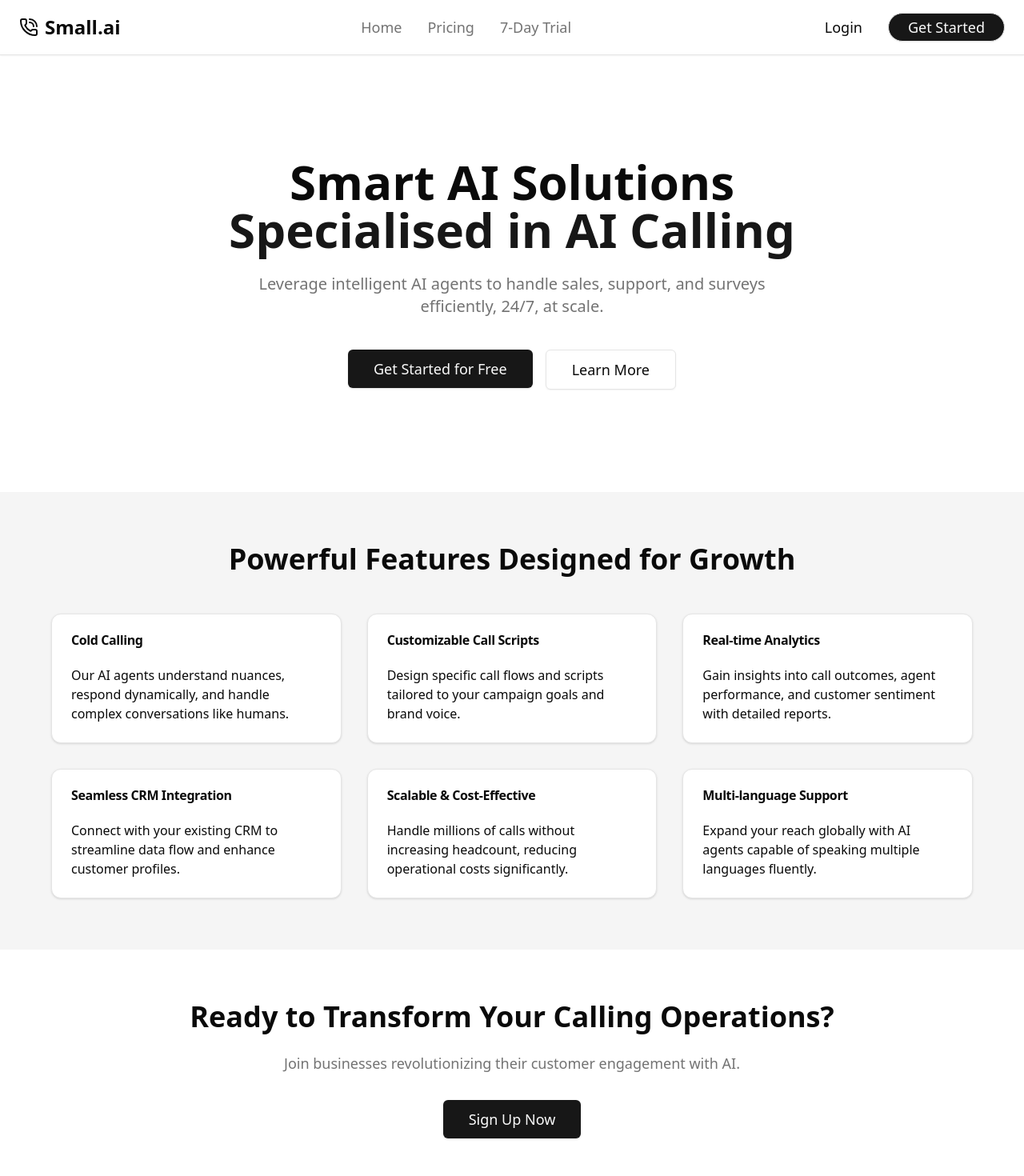
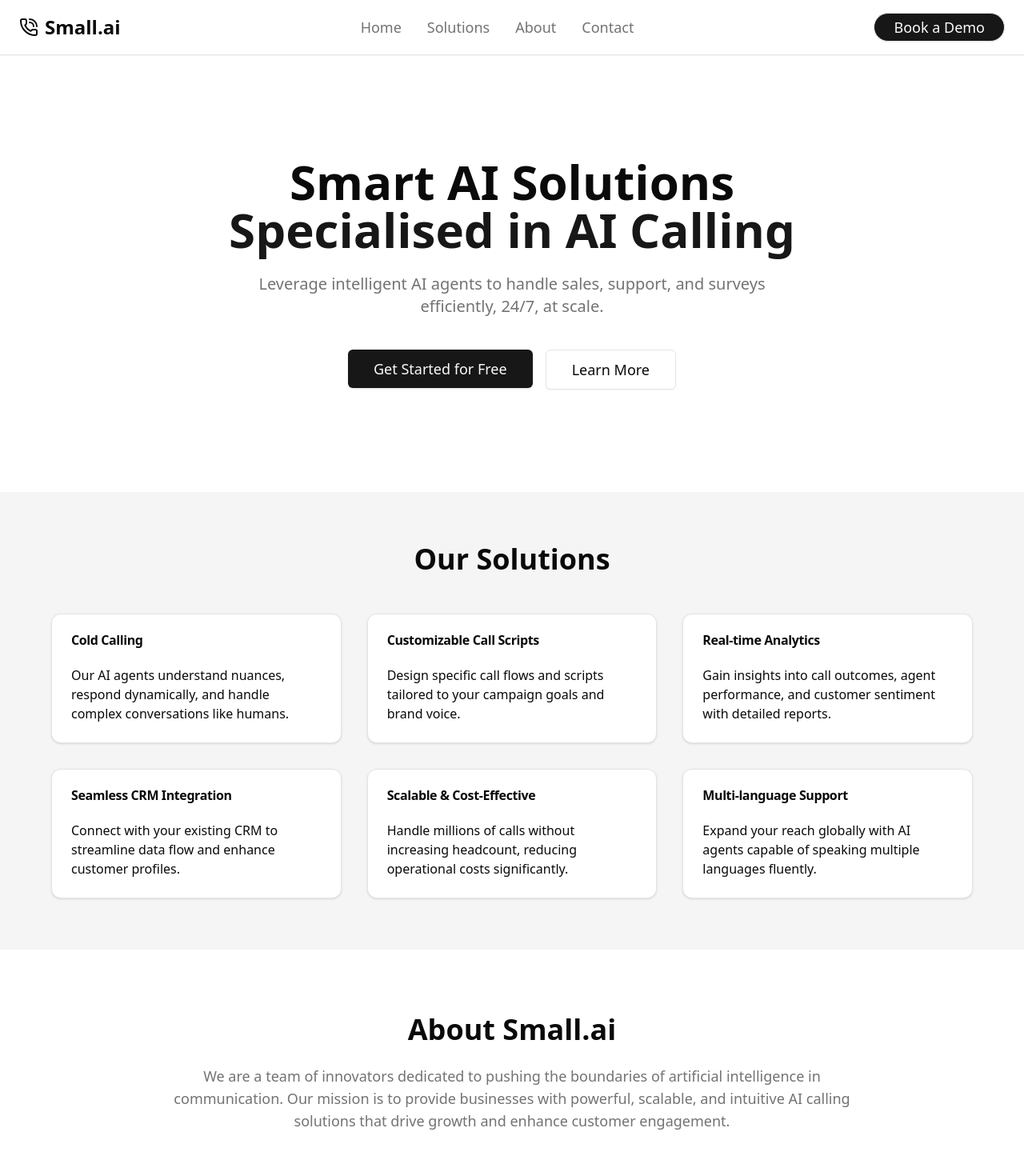
Before and after one commit to prtkahlwt/ai-calling-bolna, a Next.js app: page / in a window 1280 px wide. Shown: the top 1470 px of the page at 80% size. Built offline with nearby package versions, Linux system fonts and the light colour scheme.

Commit message:
Update Navbar and apply scrolling

```diff
--- a/src/app/globals.css
+++ b/src/app/globals.css
@@ -5,6 +5,15 @@
 
 
 @layer base {
+  html {
+    @apply scroll-smooth; /* Or you can write scroll-behavior: smooth; */
+  }
+  * {
+    @apply border-border;
+  }
+  body {
+    @apply bg-background text-foreground;
+  }
   :root {
 
     --background: 0 0% 100%;
--- a/src/app/page.tsx
+++ b/src/app/page.tsx
@@ -3,13 +3,13 @@ import Image from "next/image";
 import Link from "next/link";
 import { Button } from "@/components/ui/button";
 import { Card, CardHeader, CardTitle, CardContent } from "@/components/ui/card";
-// Navbar and Footer imports are removed as they are in layout.tsx
 
 export default function HomePage() {
   return (
     <div className="flex flex-col items-center bg-background text-foreground font-[var(--font-geist-sans)]">
-      {/* Hero Section */}
-      <section className="relative w-full py-20 text-center md:py-32 overflow-hidden px-4">
+
+      {/* Hero Section - ID for "Home" link */}
+      <section id="home" className="relative w-full py-20 text-center md:py-32 overflow-hidden px-4">
         <div className="container mx-auto max-w-4xl z-10 relative">
           <h1 className="text-4xl md:text-6xl font-bold leading-tight mb-6">
             Smart AI Solutions <span className="text-primary">Specialised in AI Calling</span>
@@ -19,112 +19,77 @@ export default function HomePage() {
           </p>
           <div className="flex flex-col sm:flex-row gap-4 justify-center">
             <Link href="/signup" passHref>
-              <Button size="lg" className="px-8 py-6 text-lg"> {/* This button should remain primary/dark */}
+              <Button size="lg" className="px-8 py-6 text-lg">
                 Get Started for Free
               </Button>
             </Link>
-            <Link href="#features" passHref>
+            <Link href="/#solutions" passHref>
               <Button size="lg" variant="outline" className="px-8 py-6 text-lg">
                 Learn More
               </Button>
             </Link>
           </div>
         </div>
-        {/* Optional: Add a subtle background image or pattern.
-            If you want to use an image, save it in `public/images/ai-pattern.svg` (or similar)
-            and uncomment the block below. Ensure the path is correct.
-        */}
-        {/*
-        <div className="absolute inset-0 z-0 opacity-5">
-            <Image
-              src="/images/ai-pattern.svg" // Replace with your actual AI-themed pattern or illustration
-              alt="AI background pattern"
-              layout="fill"
-              objectFit="cover"
-              className="dark:invert"
-              priority // For hero section background image
-            />
-        </div>
-        */}
       </section>
 
-      {/* Features Section */}
-      <section id="features" className="w-full py-16 bg-muted text-center px-4">
+      {/* Solutions Section - Renamed from "features" */}
+      <section id="solutions" className="w-full py-16 bg-muted text-center px-4">
         <div className="container mx-auto max-w-6xl">
-          <h2 className="text-3xl md:text-4xl font-bold mb-12">Powerful Features Designed for Growth</h2>
+          <h2 className="text-3xl md:text-4xl font-bold mb-12">Our Solutions</h2>
           <div className="grid grid-cols-1 md:grid-cols-2 lg:grid-cols-3 gap-8">
-            {/* Feature Card 1: Intelligent AI Agents */}
             <Card className="text-left">
-              <CardHeader>
-                <CardTitle>Cold Calling</CardTitle>
-              </CardHeader>
-              <CardContent>
-                Our AI agents understand nuances, respond dynamically, and handle complex conversations like humans.
-              </CardContent>
+              <CardHeader><CardTitle>Cold Calling</CardTitle></CardHeader>
+              <CardContent>Our AI agents understand nuances, respond dynamically, and handle complex conversations like humans.</CardContent>
             </Card>
-            {/* Feature Card 2: Customizable Call Scripts */}
             <Card className="text-left">
-              <CardHeader>
-                <CardTitle>Customizable Call Scripts</CardTitle>
-              </CardHeader>
-              <CardContent>
-                Design specific call flows and scripts tailored to your campaign goals and brand voice.
-              </CardContent>
+              <CardHeader><CardTitle>Customizable Call Scripts</CardTitle></CardHeader>
+              <CardContent>Design specific call flows and scripts tailored to your campaign goals and brand voice.</CardContent>
             </Card>
-            {/* Feature Card 3: Real-time Analytics */}
             <Card className="text-left">
-              <CardHeader>
-                <CardTitle>Real-time Analytics</CardTitle>
-              </CardHeader>
-              <CardContent>
-                Gain insights into call outcomes, agent performance, and customer sentiment with detailed reports.
-              </CardContent>
+              <CardHeader><CardTitle>Real-time Analytics</CardTitle></CardHeader>
+              <CardContent>Gain insights into call outcomes, agent performance, and customer sentiment with detailed reports.</CardContent>
             </Card>
-            {/* Feature Card 4: Seamless CRM Integration */}
             <Card className="text-left">
-              <CardHeader>
-                <CardTitle>Seamless CRM Integration</CardTitle>
-              </CardHeader>
-              <CardContent>
-                Connect with your existing CRM to streamline data flow and enhance customer profiles.
-              </CardContent>
+              <CardHeader><CardTitle>Seamless CRM Integration</CardTitle></CardHeader>
+              <CardContent>Connect with your existing CRM to streamline data flow and enhance customer profiles.</CardContent>
             </Card>
-            {/* Feature Card 5: Scalable & Cost-Effective */}
             <Card className="text-left">
-              <CardHeader>
-                <CardTitle>Scalable & Cost-Effective</CardTitle>
-              </CardHeader>
-              <CardContent>
-                Handle millions of calls without increasing headcount, reducing operational costs significantly.
-              </CardContent>
+              <CardHeader><CardTitle>Scalable & Cost-Effective</CardTitle></CardHeader>
+              <CardContent>Handle millions of calls without increasing headcount, reducing operational costs significantly.</CardContent>
             </Card>
-            {/* Feature Card 6: Multi-language Support */}
             <Card className="text-left">
-              <CardHeader>
-                <CardTitle>Multi-language Support</CardTitle>
-              </CardHeader>
-              <CardContent>
-                Expand your reach globally with AI agents capable of speaking multiple languages fluently.
-              </CardContent>
+              <CardHeader><CardTitle>Multi-language Support</CardTitle></CardHeader>
+              <CardContent>Expand your reach globally with AI agents capable of speaking multiple languages fluently.</CardContent>
             </Card>
           </div>
         </div>
       </section>
 
-      {/* Call to Action Section */}
-      <section className="w-full py-16 text-center px-4">
+      {/* NEW: About Section */}
+      <section id="about" className="w-full py-20 text-center px-4">
+        <div className="container mx-auto max-w-4xl">
+          <h2 className="text-3xl md:text-4xl font-bold mb-6">About Small.ai</h2>
+          <p className="text-lg text-muted-foreground">
+            We are a team of innovators dedicated to pushing the boundaries of artificial intelligence in communication. Our mission is to provide businesses with powerful, scalable, and intuitive AI calling solutions that drive growth and enhance customer engagement.
+          </p>
+        </div>
+      </section>
+
+      {/* NEW: Contact Section */}
+      <section id="contact" className="w-full py-20 bg-muted text-center px-4">
         <div className="container mx-auto max-w-4xl">
           <h2 className="text-3xl md:text-4xl font-bold mb-6">Ready to Transform Your Calling Operations?</h2>
           <p className="text-lg text-muted-foreground mb-8">
-            Join businesses revolutionizing their customer engagement with AI.
+            Book a demo today and see how our AI can revolutionize your business.
           </p>
           <Link href="/signup" passHref>
             <Button size="lg" className="px-8 py-6 text-lg">
-              Sign Up Now
+              Sign Up and Book a Demo
             </Button>
           </Link>
         </div>
       </section>
+
     </div>
   );
 }
--- a/src/components/ui/Navbar.tsx
+++ b/src/components/ui/Navbar.tsx
@@ -1,43 +1,47 @@
-// src/components/Navbar.tsx
+// src/components/ui/Navbar.tsx
 import Link from "next/link";
 import { Button } from "@/components/ui/button";
 import { PhoneCall } from "lucide-react";
 
+// An array to make the navigation items easier to manage
+const navItems = [
+  { label: "Home", href: "/#home" },
+  { label: "Solutions", href: "/#solutions" },
+  { label: "About", href: "/#about" },
+  { label: "Contact", href: "/#contact" },
+];
+
 export default function Navbar() {
   return (
     <nav className="sticky top-0 z-50 w-full bg-background border-b border-border py-4 px-6 flex items-center justify-between shadow-sm">
-      {/* Logo Section */}
+      {/* Logo Section (no changes) */}
       <Link href="/" className="flex items-center space-x-2 flex-shrink-0">
-        <PhoneCall className="h-6 w-6 text-brand-blue" /> {/* Using brand-blue for icon */}
+        <PhoneCall className="h-6 w-6 text-brand-blue" />
         <span className="text-2xl font-bold text-foreground">
-          Small<span className="text-brand-blue">.ai</span> {/* Ciyn.ai text with brand-blue ".ai" */}
+          Small<span className="text-brand-blue">.ai</span>
         </span>
       </Link>
 
-      {/* Navigation Links - Hidden on small screens, shown on medium and up */}
+      {/* Navigation Links - updated for in-page scrolling */}
       <div className="hidden md:flex space-x-8 flex-grow justify-center">
-        <Link href="/" className="text-muted-foreground hover:text-foreground transition-colors text-lg">
-          Home
-        </Link>
-        <Link href="/pricing" className="text-muted-foreground hover:text-foreground transition-colors text-lg">
-          Pricing
-        </Link>
-        <Link href="/trial" className="text-muted-foreground hover:text-foreground transition-colors text-lg">
-          7-Day Trial
-        </Link>
+        {navItems.map((item) => (
+          <Link
+            key={item.label}
+            href={item.href}
+            className="text-muted-foreground hover:text-foreground transition-colors text-lg"
+          >
+            {item.label}
+          </Link>
+        ))}
       </div>
 
-      {/* Action Buttons (Login and Get Started) */}
+      {/* Action Button - updated to "Book a Demo" */}
       <div className="flex items-center space-x-4 flex-shrink-0">
-        <Link href="/login" passHref>
-          <Button variant="ghost" className="text-foreground text-lg">Login</Button>
-        </Link>
-        <Link href="/signup" passHref>
+        <Link href="/#contact" passHref>
           <Button
             className="rounded-full px-6 py-3 border border-input bg-primary text-primary-foreground shadow-sm hover:bg-primary/90 text-lg"
-            // Keeping it primary (dark) with rounded-full for homepage consistency
           >
-            Get Started
+            Book a Demo
           </Button>
         </Link>
       </div>
```
